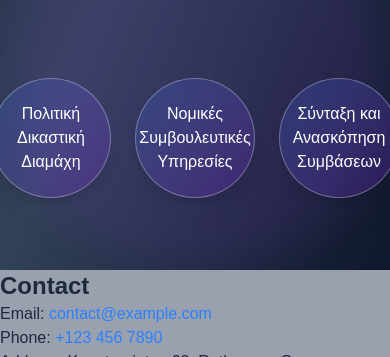
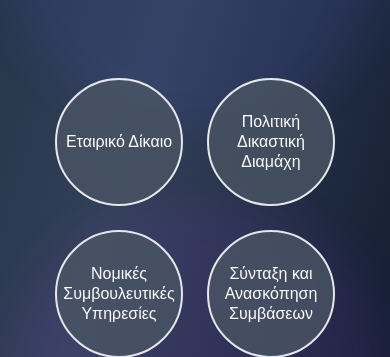
Before and after one commit to MichalisGiannoudis/ProjectDrew, a Next.js app: page / in a window 390 px wide. Shown: the part 1211-1568 px from the top of the page. Built offline with nearby package versions, Linux system fonts and the light colour scheme.

Commit message:
made bio responsive

```diff
--- a/src/components/mainBody.component.tsx
+++ b/src/components/mainBody.component.tsx
@@ -52,11 +52,13 @@ export default function MainBody() {
             </div>
           </div>
           <div className="w-full flex flex-col items-center">
-            <div className="flex gap-6 overflow-x-auto py-2">
+            <div className="grid gap-6 grid-cols-2 md:grid-cols-5 overflow-x-auto py-2">
               {[exp1Label, exp2Label, exp3Label, exp4Label, exp5Label].map((expertise, idx) => (
               <div key={idx} className="flex flex-col items-center min-w-[120px]">
-                <div className="w-30 h-30 rounded-full border-white/30 border-1 flex items-center justify-center text-center text-white text-base font-medium relative overflow-hidden backdrop-blur-sm bg-gradient-to-br from-blue-500/20 to-purple-600/20 shadow-lg hover:from-blue-500/30 hover:to-purple-600/30 transition-all duration-300 cursor-pointer">
-                  <span> {expertise}</span>
+                <div className="w-32 h-32 rounded-full border-2 border-gray-200 flex items-center justify-center text-center text-white text-sm font-medium relative overflow-hidden bg-gray-600/80 hover:bg-white/20 transition-all duration-300 cursor-pointer group">
+                  <div className="flex flex-col items-center gap-2">
+                    <span className="text-base text-center leading-tight px-2">{expertise}</span>
+                  </div>
                 </div>
               </div>
               ))}
```
